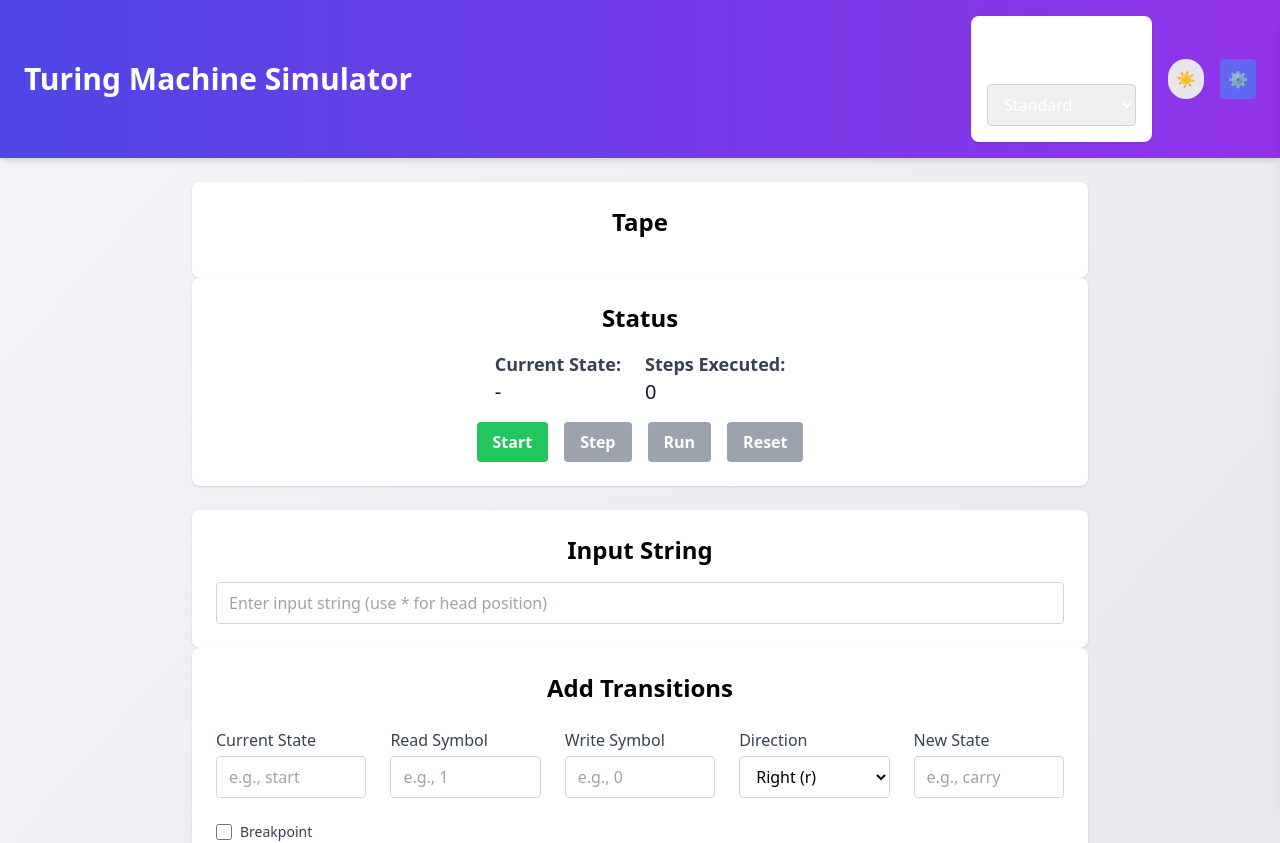
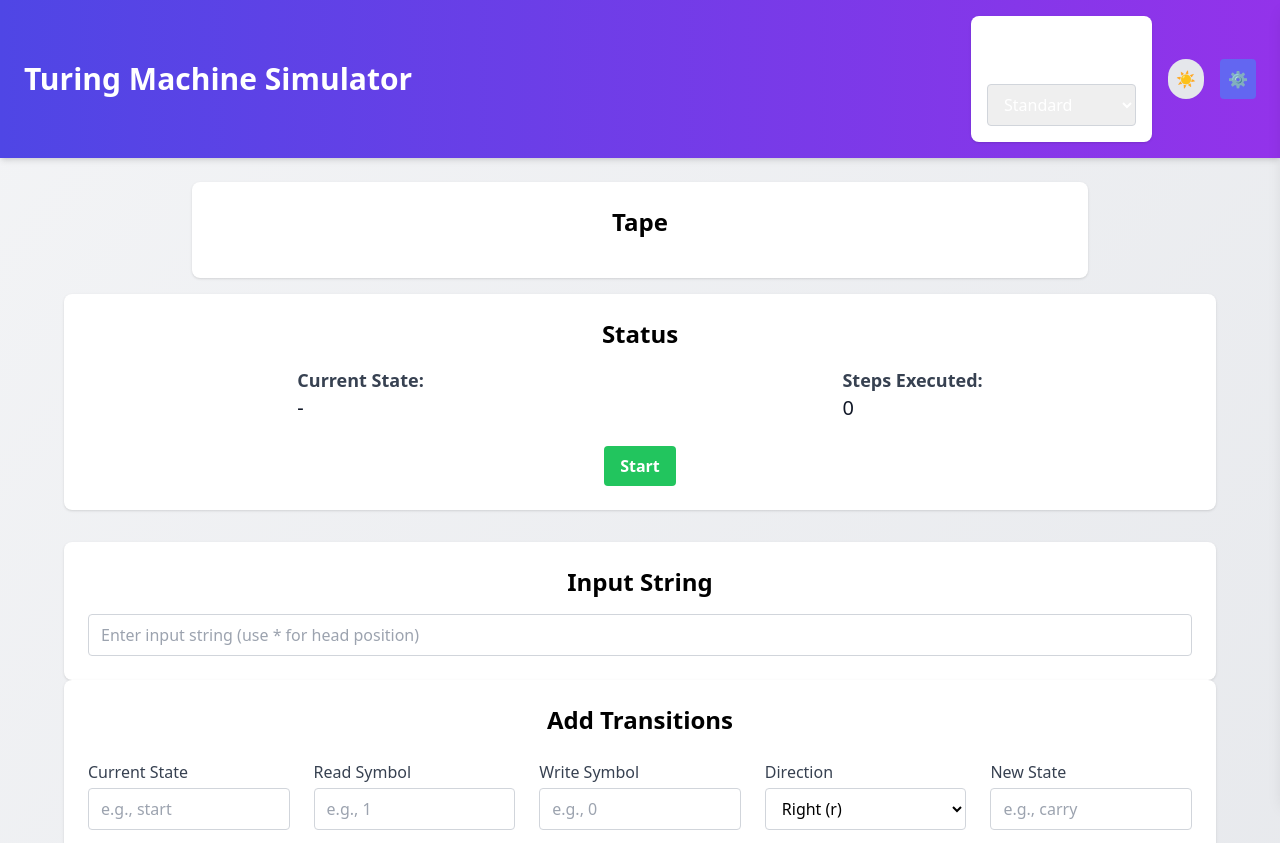
Before and after one commit to Ankit-0202/turing-machine-simulator, a React (Create React App) app in the folder frontend/: page / in a window 1280 px wide. Shown: the top 843 px of the page. Built offline with nearby package versions, Linux system fonts and the light colour scheme.

Commit message:
Remove backend

```diff
--- a/frontend/src/App.tsx
+++ b/frontend/src/App.tsx
@@ -1,9 +1,8 @@
 // frontend/src/App.tsx
 
-import React, { useState } from 'react'
+import React, { useState, useEffect } from 'react'
 import TransitionInput from './components/TransitionInput/TransitionInput.component'
 import InputString from './components/InputString/InputString.component'
-import Controls from './components/Controls/Controls.component'
 import TapeDisplay from './components/TapeDisplay/TapeDisplay.component'
 import StatusDisplay from './components/StatusDisplay/StatusDisplay.component'
 import TransitionHistory from './components/TransitionHistory/TransitionHistory.component'
@@ -11,13 +10,16 @@ import MachineTypeSelector from './components/MachineTypeSelector/MachineTypeSel
 import DarkModeToggle from './components/DarkModeToggle/DarkModeToggle.component'
 import Settings from './components/Settings/Settings.component' // Updated Import
 import './styles/globals.css'
-import api from './api'
 import {
   TransitionInput as TransitionInputType,
-  StepOutput,
   TransitionTaken,
   MachineType
 } from './types'
+import {
+  TuringMachine,
+  MachineType as TMType,
+  Direction
+} from './utils/turingMachine'
 
 function App() {
   const [transitions, setTransitions] = useState<TransitionInputType[]>([])
@@ -36,8 +38,23 @@ function App() {
     MachineType.STANDARD
   )
   const [isSettingsOpen, setIsSettingsOpen] = useState<boolean>(false) // State for Settings Sidebar
+  const [turingMachine, setTuringMachine] = useState<TuringMachine | null>(null)
 
-  const handleStart = async () => {
+  const mapDirection = (direction: 'l' | 'r' | '*'): Direction => {
+    switch (direction) {
+      case 'l':
+        return Direction.LEFT
+      case 'r':
+        return Direction.RIGHT
+      case '*':
+        return Direction.STAY
+      default:
+        throw new Error(`Invalid direction: ${direction}`)
+    }
+  }
+
+  // Initialize Turing Machine when starting
+  const handleStart = () => {
     if (transitions.length === 0) {
       alert(
         'Please add at least one transition before starting the simulation.'
@@ -52,42 +69,69 @@ function App() {
       setStartState(effectiveStartState)
     }
 
-    try {
-      await api.post('/initialise', {
+    // Create a new Turing Machine instance
+    const tm = new TuringMachine({
       transitions: transitions.map((t) => ({
         current_state: t.current_state,
         read_symbol: t.read_symbol,
         write_symbol: t.write_symbol,
-          direction: t.direction,
+        direction: mapDirection(t.direction), // Use mapping function
         new_state: t.new_state,
         breakpoint: t.breakpoint || false
       })),
       input_string: inputString || '_',
       start_state: effectiveStartState,
-        machine_type: machineType
+      machine_type:
+        machineType === MachineType.STANDARD
+          ? TMType.STANDARD
+          : TMType.LEFT_BOUNDED
     })
-      // Initialise UI without performing the first step
-      setTape(
-        inputString.includes('*')
-          ? inputString.replace('*', '_')
-          : inputString || '_'
-      )
-      setHead(inputString.includes('*') ? inputString.indexOf('*') : 0)
-      setCurrentState(effectiveStartState)
-      setSteps(0)
+
+    setTuringMachine(tm)
+
+    // Initialize UI without performing the first step
+    setTape(tm.getTape())
+    setHead(tm.getHead())
+    setCurrentState(tm.getCurrentState())
+    setSteps(tm.getSteps())
     setIsStarted(true)
     setIsHalted(false)
     setTransitionHistory([])
-    } catch (error: any) {
-      alert(
-        error.response?.data?.detail || 'Error initialising Turing Machine.'
-      )
-      console.error(error)
-    }
   }
 
-  const handleStep = async () => {
-    if (!isStarted) {
+  const handleReset = () => {
+    if (!turingMachine) {
+      return
+    }
+
+    turingMachine.reset({
+      transitions: transitions.map((t) => ({
+        current_state: t.current_state,
+        read_symbol: t.read_symbol,
+        write_symbol: t.write_symbol,
+        direction: mapDirection(t.direction), // Use mapping function
+        new_state: t.new_state,
+        breakpoint: t.breakpoint || false
+      })),
+      input_string: inputString || '_',
+      start_state: startState,
+      machine_type:
+        machineType === MachineType.STANDARD
+          ? TMType.STANDARD
+          : TMType.LEFT_BOUNDED
+    })
+
+    setTape(turingMachine.getTape())
+    setHead(turingMachine.getHead())
+    setCurrentState(turingMachine.getCurrentState())
+    setSteps(turingMachine.getSteps())
+    setIsStarted(false)
+    setIsHalted(false)
+    setTransitionHistory([])
+  }
+
+  const handleStep = () => {
+    if (!isStarted || !turingMachine) {
       alert('Simulation is not started.')
       return
     }
@@ -97,25 +141,24 @@ function App() {
       return
     }
 
-    try {
-      const response = await api.post('/step')
-      const data: StepOutput = response.data
-      setTape(data.tape)
-      setHead(data.head)
-      setCurrentState(data.current_state)
-      setSteps(data.steps)
-      setIsHalted(data.halted)
-      if (data.transition_taken) {
-        setTransitionHistory([...transitionHistory, data.transition_taken])
+    const output = turingMachine.step()
+
+    setTape(output.tape)
+    setHead(output.head)
+    setCurrentState(output.current_state)
+    setSteps(output.steps)
+    setIsHalted(output.halted)
+
+    if (output.transition_taken) {
+      setTransitionHistory([...transitionHistory, output.transition_taken])
+      if (output.halted) {
+        alert('Turing Machine has halted.')
       }
-    } catch (error: any) {
-      alert(error.response?.data?.detail || 'Error executing step.')
-      console.error(error)
     }
   }
 
-  const handleRun = async () => {
-    if (!isStarted) {
+  const handleRun = () => {
+    if (!isStarted || !turingMachine) {
       alert('Simulation is not started.')
       return
     }
@@ -125,53 +168,40 @@ function App() {
       return
     }
 
-    try {
-      const response = await api.post('/run')
-      const data: StepOutput = response.data
-      setTape(data.tape)
-      setHead(data.head)
-      setCurrentState(data.current_state)
-      setSteps(data.steps)
-      setIsHalted(data.halted)
-      if (data.transitions_traversed) {
+    const outputs = turingMachine.run()
+
+    if (outputs.length > 0) {
+      const lastOutput = outputs[outputs.length - 1]
+      setTape(lastOutput.tape)
+      setHead(lastOutput.head)
+      setCurrentState(lastOutput.current_state)
+      setSteps(lastOutput.steps)
+      setIsHalted(lastOutput.halted)
       setTransitionHistory([
         ...transitionHistory,
-          ...data.transitions_traversed
+        ...outputs.map((o) => o.transition_taken!).filter(Boolean)
       ])
+      if (lastOutput.halted) {
+        alert('Turing Machine has halted.')
       }
-    } catch (error: any) {
-      alert(error.response?.data?.detail || 'Error running simulation.')
-      console.error(error)
-    }
-  }
-
-  const handleReset = async () => {
-    try {
-      await api.post('/reset', {
-        input_string: inputString || '_',
-        start_state: startState,
-        machine_type: machineType
-      })
-      setTape(
-        inputString.includes('*')
-          ? inputString.replace('*', '_')
-          : inputString || '_'
-      )
-      setHead(inputString.includes('*') ? inputString.indexOf('*') : 0)
-      setCurrentState('-')
-      setSteps(0)
-      setIsStarted(false)
-      setIsHalted(false)
-      setTransitionHistory([])
-    } catch (error: any) {
-      alert(error.response?.data?.detail || 'Error resetting Turing Machine.')
-      console.error(error)
     }
   }
 
   const toggleSettings = () => {
     setIsSettingsOpen(!isSettingsOpen)
   }
+
+  // Effect to update tape display when Turing Machine updates
+  useEffect(() => {
+    if (turingMachine) {
+      setTape(turingMachine.getTape())
+      setHead(turingMachine.getHead())
+      setCurrentState(turingMachine.getCurrentState())
+      setSteps(turingMachine.getSteps())
+      setIsHalted(turingMachine.isHalted())
+    }
+    // eslint-disable-next-line react-hooks/exhaustive-deps
+  }, [turingMachine])
 
   return (
     <div className="App font-sans bg-gradient-to-br from-gray-100 to-gray-200 dark:from-gray-800 dark:to-gray-900 min-h-screen flex flex-col">
@@ -220,13 +250,21 @@ function App() {
           onReset={handleReset}
         />
 
-        {/* Conditional Transition History */}
+        {/* Conditional Transition History and Input String/TransitionInput */}
+        <div className="w-full max-w-6xl mt-8 grid grid-cols-1 lg:grid-cols-2 gap-6">
+          {/* Transition History */}
           {transitionHistory.length > 0 && (
+            <div className="order-2 lg:order-1">
               <TransitionHistory transitions={transitionHistory} />
+            </div>
           )}
 
           {/* Input String and Transition Inputs */}
-        <div className="w-full max-w-4xl mt-6">
+          <div
+            className={`order-1 lg:order-2 ${
+              transitionHistory.length > 0 ? '' : 'col-span-2'
+            }`}
+          >
             <InputString
               inputString={inputString}
               setInputString={setInputString}
@@ -235,6 +273,7 @@ function App() {
               transitions={transitions}
               setTransitions={setTransitions}
             />
+          </div>
         </div>
       </main>
 
--- a/frontend/src/components/StatusDisplay/StatusDisplay.component.tsx
+++ b/frontend/src/components/StatusDisplay/StatusDisplay.component.tsx
@@ -15,10 +15,9 @@ const StatusDisplay: React.FC<StatusDisplayProps> = ({
   onReset
 }) => {
   return (
-    <div className="status-display bg-white dark:bg-gray-700 p-6 rounded-lg shadow w-full max-w-4xl">
+    <div className="status-display bg-white dark:bg-gray-700 p-6 rounded-lg shadow w-full max-w-6xl mt-4">
       <h3 className="text-2xl font-semibold mb-4 text-center">Status</h3>
-      <div className="flex flex-col items-center space-y-4">
-        <div className="flex space-x-6">
+      <div className="flex justify-around items-center">
         <div>
           <p className="text-lg font-medium text-gray-700 dark:text-gray-300">
             Current State:
@@ -34,52 +33,46 @@ const StatusDisplay: React.FC<StatusDisplayProps> = ({
           <p className="text-xl text-gray-900 dark:text-gray-100">{steps}</p>
         </div>
       </div>
-        <div className="flex space-x-4">
+      {/* Control Buttons */}
+      <div className="flex justify-center space-x-4 mt-6">
+        {!isStarted && (
           <button
             onClick={onStart}
-            disabled={isStarted}
-            className={`px-4 py-2 rounded ${
-              isStarted
-                ? 'bg-gray-400 cursor-not-allowed'
-                : 'bg-green-500 hover:bg-green-600'
-            } text-white font-bold focus:outline-none focus:ring-2 focus:ring-green-400 transition-colors`}
+            className="bg-green-500 hover:bg-green-600 text-white font-bold py-2 px-4 rounded focus:outline-none focus:ring-2 focus:ring-green-400 transition-colors"
           >
             Start
           </button>
+        )}
+        {isStarted && !isHalted && (
+          <>
             <button
               onClick={onStep}
-            disabled={!isStarted || isHalted}
-            className={`px-4 py-2 rounded ${
-              !isStarted || isHalted
-                ? 'bg-gray-400 cursor-not-allowed'
-                : 'bg-blue-500 hover:bg-blue-600'
-            } text-white font-bold focus:outline-none focus:ring-2 focus:ring-blue-400 transition-colors`}
+              className="bg-blue-500 hover:bg-blue-600 text-white font-bold py-2 px-4 rounded focus:outline-none focus:ring-2 focus:ring-blue-400 transition-colors"
             >
               Step
             </button>
             <button
               onClick={onRun}
-            disabled={!isStarted || isHalted}
-            className={`px-4 py-2 rounded ${
-              !isStarted || isHalted
-                ? 'bg-gray-400 cursor-not-allowed'
-                : 'bg-purple-500 hover:bg-purple-600'
-            } text-white font-bold focus:outline-none focus:ring-2 focus:ring-purple-400 transition-colors`}
+              className="bg-purple-500 hover:bg-purple-600 text-white font-bold py-2 px-4 rounded focus:outline-none focus:ring-2 focus:ring-purple-400 transition-colors"
             >
               Run
             </button>
             <button
               onClick={onReset}
-            disabled={!isStarted && steps === 0}
-            className={`px-4 py-2 rounded ${
-              !isStarted && steps === 0
-                ? 'bg-gray-400 cursor-not-allowed'
-                : 'bg-red-500 hover:bg-red-600'
-            } text-white font-bold focus:outline-none focus:ring-2 focus:ring-red-400 transition-colors`}
+              className="bg-red-500 hover:bg-red-600 text-white font-bold py-2 px-4 rounded focus:outline-none focus:ring-2 focus:ring-red-400 transition-colors"
             >
               Reset
             </button>
-        </div>
+          </>
+        )}
+        {isHalted && (
+          <button
+            onClick={onReset}
+            className="bg-red-500 hover:bg-red-600 text-white font-bold py-2 px-4 rounded focus:outline-none focus:ring-2 focus:ring-red-400 transition-colors"
+          >
+            Reset
+          </button>
+        )}
       </div>
     </div>
   )
--- /dev/null
+++ b/frontend/src/utils/turingMachine.ts
@@ -0,0 +1,200 @@
+// frontend/src/utils/turingMachine.ts
+
+export enum Direction {
+  LEFT = 'l',
+  RIGHT = 'r',
+  STAY = '*'
+}
+
+export interface Transition {
+  current_state: string
+  read_symbol: string
+  write_symbol: string
+  direction: Direction
+  new_state: string
+  breakpoint?: boolean
+}
+
+export interface TransitionTaken {
+  step: number
+  current_state: string
+  read_symbol: string
+  write_symbol: string
+  direction: Direction
+  new_state: string
+  breakpoint: boolean
+}
+
+export interface TuringMachineConfig {
+  transitions: Transition[]
+  input_string: string
+  start_state: string
+  machine_type: MachineType
+}
+
+export enum MachineType {
+  STANDARD = 'STANDARD',
+  LEFT_BOUNDED = 'LEFT_BOUNDED'
+}
+
+export interface StepOutput {
+  tape: string
+  head: number
+  current_state: string
+  steps: number
+  halted: boolean
+  transition_taken?: TransitionTaken
+  transitions_traversed?: TransitionTaken[]
+}
+
+export class TuringMachine {
+  private transitions: Transition[]
+  private tape: string[]
+  private head: number
+  private current_state: string
+  private steps: number
+  private halted: boolean
+  private machine_type: MachineType
+  private transition_history: TransitionTaken[]
+
+  constructor(config: TuringMachineConfig) {
+    this.transitions = config.transitions
+    this.tape = config.input_string.split('')
+    this.head = this.tape.indexOf('*') !== -1 ? this.tape.indexOf('*') : 0
+    if (this.tape[this.head] === '*') {
+      this.tape[this.head] = '_' // Replace '*' with '_'
+    }
+    this.current_state = config.start_state
+    this.steps = 0
+    this.halted = false
+    this.machine_type = config.machine_type
+    this.transition_history = []
+  }
+
+  public getTape(): string {
+    return this.tape.join('')
+  }
+
+  public getHead(): number {
+    return this.head
+  }
+
+  public getCurrentState(): string {
+    return this.current_state
+  }
+
+  public getSteps(): number {
+    return this.steps
+  }
+
+  public isHalted(): boolean {
+    return this.halted
+  }
+
+  public getTransitionHistory(): TransitionTaken[] {
+    return this.transition_history
+  }
+
+  public step(): StepOutput {
+    if (this.halted) {
+      return this.generateStepOutput()
+    }
+
+    const current_symbol = this.tape[this.head] || '_'
+
+    // Find matching transition
+    const transition = this.transitions.find(
+      (t) =>
+        (t.current_state === this.current_state || t.current_state === '*') &&
+        (t.read_symbol === current_symbol || t.read_symbol === '*')
+    )
+
+    if (!transition) {
+      this.halted = true
+      return this.generateStepOutput()
+    }
+
+    // Apply transition
+    const write_symbol =
+      transition.write_symbol === '*' ? current_symbol : transition.write_symbol
+    this.tape[this.head] = write_symbol
+
+    // Determine new head position
+    let new_head = this.head
+    if (transition.direction === Direction.LEFT) {
+      if (this.machine_type === MachineType.LEFT_BOUNDED && this.head === 0) {
+        this.halted = true
+        return this.generateStepOutput()
+      }
+      new_head = this.head > 0 ? this.head - 1 : 0
+    } else if (transition.direction === Direction.RIGHT) {
+      new_head = this.head + 1
+      if (new_head >= this.tape.length) {
+        this.tape.push('_') // Extend tape with blank symbol
+      }
+    }
+    // If direction is STAY, head remains the same
+
+    this.head = new_head
+    this.current_state = transition.new_state
+    this.steps += 1
+
+    // Record transition
+    const transition_taken: TransitionTaken = {
+      step: this.steps,
+      current_state: transition.current_state,
+      read_symbol: current_symbol,
+      write_symbol: write_symbol,
+      direction: transition.direction,
+      new_state: transition.new_state,
+      breakpoint: transition.breakpoint || false
+    }
+
+    this.transition_history.push(transition_taken)
+
+    // Check for breakpoint
+    if (transition.breakpoint) {
+      this.halted = true
+    }
+
+    return this.generateStepOutput(transition_taken)
+  }
+
+  public run(): StepOutput[] {
+    const outputs: StepOutput[] = []
+    while (!this.halted) {
+      const output = this.step()
+      outputs.push(output)
+      if (output.transition_taken?.breakpoint) {
+        break
+      }
+    }
+    return outputs
+  }
+
+  public reset(config: TuringMachineConfig) {
+    this.transitions = config.transitions
+    this.tape = config.input_string.split('')
+    this.head = this.tape.indexOf('*') !== -1 ? this.tape.indexOf('*') : 0
+    if (this.tape[this.head] === '*') {
+      this.tape[this.head] = '_' // Replace '*' with '_'
+    }
+    this.current_state = config.start_state
+    this.steps = 0
+    this.halted = false
+    this.machine_type = config.machine_type
+    this.transition_history = []
+  }
+
+  private generateStepOutput(transition_taken?: TransitionTaken): StepOutput {
+    return {
+      tape: this.getTape(),
+      head: this.getHead(),
+      current_state: this.getCurrentState(),
+      steps: this.getSteps(),
+      halted: this.isHalted(),
+      transition_taken,
+      transitions_traversed: transition_taken ? [transition_taken] : []
+    }
+  }
+}
```
Lines whose indentation alone changed are shown as unchanged.
